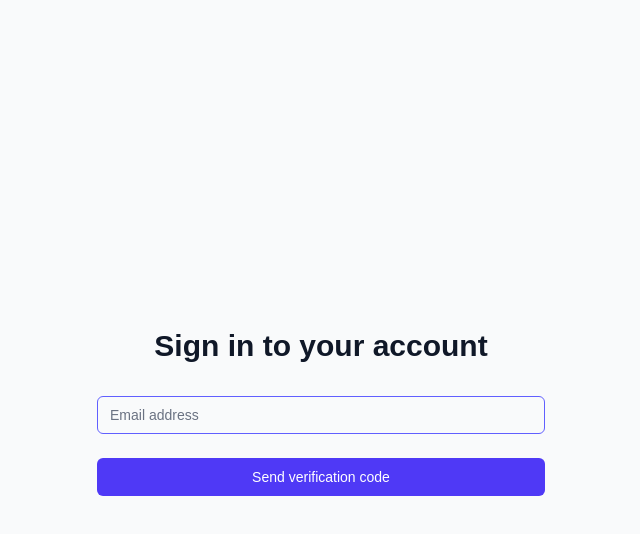
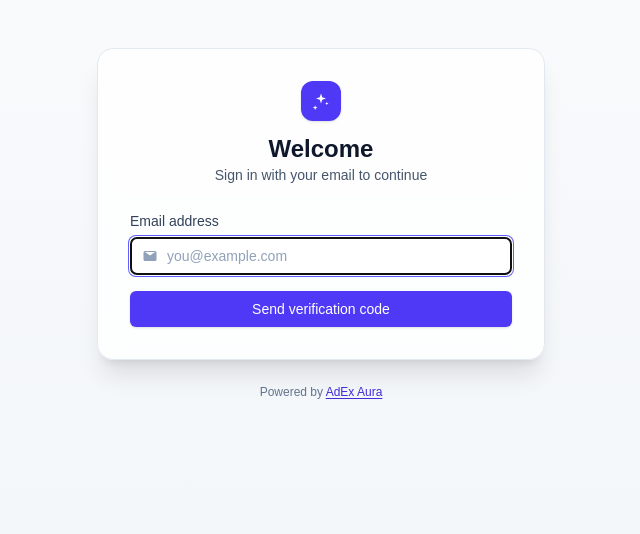
Before and after one commit to parch0n/Isaura, a Next.js app: page /login in a window 1280 px wide. Shown: the top 534 px of the page, without its empty margins (319-959 px from the left). Built offline with nearby package versions, Linux system fonts and the light colour scheme.

Commit message:
fix: login ui improvements

```diff
--- a/src/app/login/page.tsx
+++ b/src/app/login/page.tsx
@@ -1,126 +1,155 @@
 "use client";
 
-import { useState } from "react";
+import { useEffect, useRef, useState } from "react";
 import { useRouter } from "next/navigation";
 
 export default function Login() {
   const [email, setEmail] = useState("");
   const [code, setCode] = useState("");
   const [isCodeSent, setIsCodeSent] = useState(false);
-  const [loading, setLoading] = useState(false);
+  const [sending, setSending] = useState(false);
+  const [verifying, setVerifying] = useState(false);
   const [error, setError] = useState("");
   const router = useRouter();
+  const firstCodeRef = useRef<HTMLInputElement>(null);
+  const [isDark, setIsDark] = useState(false);
 
-  const handleSendCode = async (e: React.FormEvent) => {
-    e.preventDefault();
-    setLoading(true);
+  // Align dark mode with saved preference or system
+  useEffect(() => {
+    const saved = typeof window !== 'undefined' ? localStorage.getItem('theme') : null;
+    const prefersDark = typeof window !== 'undefined' && window.matchMedia && window.matchMedia('(prefers-color-scheme: dark)').matches;
+    const initial = saved === 'dark' || (!saved && prefersDark) ? 'dark' : 'light';
+    const dark = initial === 'dark';
+    setIsDark(dark);
+    document.documentElement.classList.toggle('dark', dark);
+  }, []);
+
+  const maskEmail = (e: string) => {
+    const [user, domain] = e.split('@');
+    if (!user || !domain) return e;
+    const maskedUser = user.length <= 2 ? user[0] + "*" : user[0] + "*".repeat(Math.max(1, user.length - 2)) + user[user.length - 1];
+    return `${maskedUser}@${domain}`;
+  };
+
+  const sendCode = async () => {
+    setSending(true);
     setError("");
-
     try {
       const res = await fetch("/api/auth/login", {
         method: "POST",
         headers: { "Content-Type": "application/json" },
         body: JSON.stringify({ email }),
       });
-
       const data = await res.json();
-
-      if (!res.ok) {
-        throw new Error(data.error || "Something went wrong");
-      }
-
+      if (!res.ok) throw new Error(data.error || "Something went wrong");
       setIsCodeSent(true);
+      // Focus first code box on success
+      setTimeout(() => firstCodeRef.current?.focus(), 0);
     } catch (error) {
       setError(error instanceof Error ? error.message : "Something went wrong");
     } finally {
-      setLoading(false);
+      setSending(false);
     }
+  };
+
+  const handleSendCode = async (e: React.FormEvent) => {
+    e.preventDefault();
+    await sendCode();
   };
 
   const handleVerifyCode = async (e: React.FormEvent) => {
     e.preventDefault();
-    setLoading(true);
+    setVerifying(true);
     setError("");
-
     try {
       const res = await fetch("/api/auth/verify", {
         method: "POST",
         headers: { "Content-Type": "application/json" },
         body: JSON.stringify({ email, code }),
       });
-
       const data = await res.json();
-
-      if (!res.ok) {
-        throw new Error(data.error || "Something went wrong");
-      }
-
-      // Save email in localStorage
+      if (!res.ok) throw new Error(data.error || "Something went wrong");
       localStorage.setItem('userEmail', email);
-
-      // Force a refresh of the router to ensure middleware runs
       router.refresh();
-
-      // Redirect to dashboard or home page after successful verification
       router.push("/");
     } catch (error) {
       setError(error instanceof Error ? error.message : "Something went wrong");
     } finally {
-      setLoading(false);
+      setVerifying(false);
     }
   };
 
   return (
-    <div className="min-h-screen flex items-center justify-center bg-gray-50 py-12 px-4 sm:px-6 lg:px-8">
-      <div className="max-w-md w-full space-y-8">
+    <div className={`min-h-screen flex items-start justify-center ${isDark ? 'bg-gradient-to-b from-slate-900 to-black' : 'bg-gradient-to-b from-slate-50 to-slate-100'} pt-12 pb-8 px-4 sm:px-6 lg:px-8`}>
+      <div className="w-full max-w-md">
+        <div className={`rounded-2xl shadow-xl overflow-hidden backdrop-blur-sm border ${isDark ? 'bg-slate-900/80 border-slate-700' : 'bg-white/80 border-slate-200'}`}>
+          <div className="p-8">
+            <div className="text-center mb-6">
+              <div className="mx-auto h-10 w-10 rounded-xl flex items-center justify-center bg-indigo-600 text-white shadow-sm">
+                {/* Sparkle icon */}
+                <svg xmlns="http://www.w3.org/2000/svg" viewBox="0 0 24 24" fill="currentColor" className="h-5 w-5">
+                  <path d="M12 3l1.5 4.5L18 9l-4.5 1.5L12 15l-1.5-4.5L6 9l4.5-1.5L12 3z" />
+                  <path d="M5 17l.75 2.25L8 20l-2.25.75L5 23l-.75-2.25L2 20l2.25-.75L5 17z" />
+                  <path d="M19 13l.5 1.5L21 15l-1.5.5L19 17l-.5-1.5L17 15l1.5-.5L19 13z" />
+                </svg>
+              </div>
+              <h1 className={`${isDark ? 'text-slate-100' : 'text-slate-900'} mt-3 text-2xl font-semibold`}>Welcome</h1>
+              <p className={`${isDark ? 'text-slate-400' : 'text-slate-600'} text-sm`}>{isCodeSent ? 'Enter the 6‑digit code we emailed you' : 'Sign in with your email to continue'}</p>
+            </div>
+
+            {!isCodeSent ? (
+              <form className="space-y-4" onSubmit={handleSendCode}>
                 <div>
-          <h2 className="mt-6 text-center text-3xl font-extrabold text-gray-900">
-            {isCodeSent ? "Enter 6-digit Code" : "Sign in to your account"}
-          </h2>
-        </div>
-        {!isCodeSent ? (
-          <form className="mt-8 space-y-6" onSubmit={handleSendCode}>
-            <div>
-              <label htmlFor="email" className="sr-only">
-                Email address
-              </label>
+                  <label htmlFor="email" className={`${isDark ? 'text-slate-300' : 'text-slate-700'} text-sm font-medium`}>Email address</label>
+                  <div className="mt-1 relative">
+                    <span className={`pointer-events-none absolute inset-y-0 left-3 inline-flex items-center ${isDark ? 'text-slate-500' : 'text-slate-400'}`}>
+                      <svg xmlns="http://www.w3.org/2000/svg" viewBox="0 0 24 24" fill="currentColor" className="h-4 w-4"><path d="M2.25 6.75A2.25 2.25 0 0 1 4.5 4.5h15a2.25 2.25 0 0 1 2.25 2.25v10.5A2.25 2.25 0 0 1 19.5 19.5h-15A2.25 2.25 0 0 1 2.25 17.25V6.75Zm2.4-.75 7.35 5.25L19.65 6h-15Z"/></svg>
+                    </span>
                     <input
                       id="email"
                       name="email"
                       type="email"
                       autoComplete="email"
                       required
-                className="appearance-none rounded-none relative block w-full px-3 py-2 border border-gray-300 placeholder-gray-500 text-gray-900 rounded-t-md rounded-b-md focus:outline-none focus:ring-indigo-500 focus:border-indigo-500 focus:z-10 sm:text-sm"
-                placeholder="Email address"
+                      className={`w-full pl-9 pr-3 py-2 rounded-md text-sm ring-1 ring-transparent focus:ring-2 focus:border-indigo-500 shadow-sm placeholder-slate-400 ${isDark ? 'bg-slate-800 border border-slate-700 focus:ring-indigo-400 text-slate-100' : 'bg-white border border-slate-200 focus:ring-indigo-500 text-slate-900'}`}
+                      placeholder="you@example.com"
                       value={email}
                       onChange={(e) => setEmail(e.target.value)}
-                disabled={loading}
+                      disabled={sending}
                       autoFocus={!isCodeSent}
                     />
                   </div>
+                </div>
 
                 {error && (
-              <div className="text-red-500 text-sm text-center">{error}</div>
+                  <div role="alert" className={`${isDark ? 'text-rose-300 bg-rose-950/40 border-rose-900' : 'text-rose-700 bg-rose-50 border-rose-200'} text-sm rounded-md p-3 border`}>{error}</div>
                 )}
 
-            <div>
                 <button
                   type="submit"
-                disabled={loading}
-                className="group relative w-full flex justify-center py-2 px-4 border border-transparent text-sm font-medium rounded-md text-white bg-indigo-600 hover:bg-indigo-700 focus:outline-none focus:ring-2 focus:ring-offset-2 focus:ring-indigo-500 disabled:opacity-50"
+                  disabled={sending}
+                  className={`w-full px-4 py-2 rounded-md text-sm font-medium text-white shadow-sm focus:outline-none focus:ring-2 focus:ring-offset-2 cursor-pointer disabled:cursor-not-allowed disabled:opacity-50 ${isDark ? 'bg-indigo-600 hover:bg-indigo-500 focus:ring-indigo-400 focus:ring-offset-slate-900' : 'bg-indigo-600 hover:bg-indigo-700 focus:ring-indigo-500'}`}
                 >
-                {loading ? "Sending..." : "Send verification code"}
+                  {sending ? "Sending..." : "Send verification code"}
+                </button>
+              </form>
+            ) : (
+              <form className="space-y-5" onSubmit={handleVerifyCode}>
+                <div className={`rounded-md px-3 py-2 border ${isDark ? 'bg-slate-900/60 border-slate-700 text-slate-200' : 'bg-white/70 border-slate-200 text-slate-800'}`}>
+                  <div className="flex items-center justify-between">
+                    <div className="text-sm">We sent a code to <span className="font-medium">{maskEmail(email)}</span></div>
+                    <button type="button" onClick={sendCode} disabled={sending} className={`text-xs underline cursor-pointer disabled:opacity-50 ${isDark ? 'text-indigo-300 hover:text-indigo-200' : 'text-indigo-700 hover:text-indigo-800'}`}>
+                      {sending ? 'Resending...' : 'Resend'}
                     </button>
                   </div>
-          </form>
-        ) : (
-          <form className="mt-8 space-y-6" onSubmit={handleVerifyCode}>
-            <div>
+                </div>
+
                 <label className="sr-only">Verification Code</label>
                 <div className="flex gap-2 justify-center">
                   {[0, 1, 2, 3, 4, 5].map((index) => (
                     <input
                       key={index}
+                      ref={index === 0 ? firstCodeRef : undefined}
                       type="text"
                       inputMode="numeric"
                       maxLength={1}
@@ -128,63 +157,52 @@ export default function Login() {
                       required
                       value={code[index] || ""}
                       onKeyDown={(e) => {
-                      const inputs = e.currentTarget.parentElement
-                        ?.children as HTMLCollection;
-
+                        const inputs = e.currentTarget.parentElement?.children as HTMLCollection;
                         if (/^[0-9]$/.test(e.key)) {
                           e.preventDefault();
                           const newCode = code.split("");
-                        newCode[index] = e.key; // overwrite current box
+                          newCode[index] = e.key;
                           setCode(newCode.join(""));
-
-                        // move focus to next input
-                        if (index < 5) {
-                          (inputs[index + 1] as HTMLInputElement).focus();
+                          if (index < 5) (inputs[index + 1] as HTMLInputElement).focus();
                         }
-                      }
-
                         if (e.key === "Backspace") {
                           e.preventDefault();
                           const newCode = code.split("");
                           newCode[index] = "";
                           setCode(newCode.join(""));
-                        if (index > 0)
-                          (inputs[index - 1] as HTMLInputElement).focus();
+                          if (index > 0) (inputs[index - 1] as HTMLInputElement).focus();
                         }
-
-                      if (e.key === "ArrowLeft" && index > 0) {
-                        (inputs[index - 1] as HTMLInputElement).focus();
-                      }
-
-                      if (e.key === "ArrowRight" && index < 5) {
-                        (inputs[index + 1] as HTMLInputElement).focus();
-                      }
+                        if (e.key === "ArrowLeft" && index > 0) (inputs[index - 1] as HTMLInputElement).focus();
+                        if (e.key === "ArrowRight" && index < 5) (inputs[index + 1] as HTMLInputElement).focus();
                       }}
                       onPaste={(e) => {
                         e.preventDefault();
-                      const text = e.clipboardData
-                        .getData("text")
-                        .replace(/\D/g, "")
-                        .slice(0, 6);
+                        const text = e.clipboardData.getData("text").replace(/\D/g, "").slice(0, 6);
                         if (!text) return;
                         setCode(text);
-
                         const lastIndex = Math.min(text.length - 1, 5);
-                      const inputs = e.currentTarget.parentElement
-                        ?.children as HTMLCollection;
+                        const inputs = e.currentTarget.parentElement?.children as HTMLCollection;
                         (inputs[lastIndex] as HTMLInputElement).focus();
                       }}
-                    className="w-12 h-12 text-center text-2xl font-bold border-2 border-gray-300 rounded-lg focus:outline-none focus:ring-2 focus:ring-indigo-500 focus:border-indigo-500 text-gray-900"
+                      onChange={(e) => {
+                        // Fallback for environments that don't trigger keydown (e.g., mobile)
+                        const inputs = e.currentTarget.parentElement?.children as HTMLCollection;
+                        const val = e.currentTarget.value.replace(/\D/g, "").slice(-1);
+                        const newCode = code.split("");
+                        newCode[index] = val || "";
+                        setCode(newCode.join(""));
+                        if (val && index < 5) (inputs[index + 1] as HTMLInputElement).focus();
+                      }}
+                      className={`${isDark ? 'bg-slate-800 border-slate-700 text-slate-100 focus:ring-indigo-400' : 'bg-white border-slate-300 text-slate-900 focus:ring-indigo-500'} w-12 h-12 text-center text-2xl font-semibold border-2 rounded-lg focus:outline-none focus:ring-2`}
                     />
                   ))}
                 </div>
-            </div>
 
                 {error && (
-              <div className="text-red-500 text-sm text-center">{error}</div>
+                  <div role="alert" className={`${isDark ? 'text-rose-300 bg-rose-950/40 border-rose-900' : 'text-rose-700 bg-rose-50 border-rose-200'} text-sm rounded-md p-3 border`}>{error}</div>
                 )}
 
-            <div className="text-sm text-center">
+                <div className="flex items-center justify-between text-sm">
                     <a
                     href="#"
                     onClick={(e) => {
@@ -193,26 +211,32 @@ export default function Login() {
                       setCode("");
                       setError("");
                       setEmail("");
-                  setLoading(false);
+                      setSending(false);
+                      setVerifying(false);
                     }}
-                className="font-medium text-indigo-600 hover:text-indigo-500 cursor-pointer underline"
+                    className={`${isDark ? 'text-slate-400 hover:text-slate-300' : 'text-slate-600 hover:text-slate-800'} underline`}
                   >
                     Use a different email
                   </a>
+                  <div className={`${isDark ? 'text-slate-400' : 'text-slate-500'}`}>Didn’t get it? Check your spam folder</div>
                 </div>
 
-            <div>
                 <button
                   type="submit"
-                disabled={loading}
-                className="group relative w-full flex justify-center py-2 px-4 border border-transparent text-sm font-medium rounded-md text-white bg-indigo-600 hover:bg-indigo-700 focus:outline-none focus:ring-2 focus:ring-offset-2 focus:ring-indigo-500 disabled:opacity-50"
+                  disabled={verifying || code.length !== 6}
+                  className={`w-full px-4 py-2 rounded-md text-sm font-medium text-white shadow-sm focus:outline-none focus:ring-2 focus:ring-offset-2 cursor-pointer disabled:cursor-not-allowed disabled:opacity-50 ${isDark ? 'bg-indigo-600 hover:bg-indigo-500 focus:ring-indigo-400 focus:ring-offset-slate-900' : 'bg-indigo-600 hover:bg-indigo-700 focus:ring-indigo-500'}`}
                 >
-                {loading ? "Verifying..." : "Verify code"}
+                  {verifying ? "Verifying..." : "Verify code"}
                 </button>
-            </div>
               </form>
             )}
           </div>
         </div>
+
+        <p className={`mt-6 text-center text-xs ${isDark ? 'text-slate-500' : 'text-slate-500'}`}>
+          Powered by <a href="https://www.adex.network/blog/introducing-adex-aura/" target="_blank" rel="noopener noreferrer" className={`${isDark ? 'text-indigo-300 hover:text-indigo-200' : 'text-indigo-700 hover:text-indigo-800'} underline underline-offset-2`}>AdEx Aura</a>
+        </p>
+      </div>
+    </div>
   );
 }
--- a/src/app/page.tsx
+++ b/src/app/page.tsx
@@ -13,6 +13,7 @@ export default function Home() {
   const [defaultedTab, setDefaultedTab] = useState(false);
   const [copied, setCopied] = useState<string | null>(null);
   const [theme, setTheme] = useState<'light' | 'dark'>('light');
+  const [themeReady, setThemeReady] = useState(false);
   const [btcPrice, setBtcPrice] = useState<number | null>(null);
   const [ethPrice, setEthPrice] = useState<number | null>(null);
   const [btcChange, setBtcChange] = useState<number | null>(null);
@@ -216,6 +217,7 @@ export default function Home() {
     const initial = saved === 'dark' || (!saved && prefersDark) ? 'dark' : 'light';
     setTheme(initial);
     if (initial === 'dark') document.documentElement.classList.add('dark');
+    setThemeReady(true);
   }, []);
 
   // Fetch BTC/ETH price and dominance from CoinGecko
@@ -253,10 +255,10 @@ export default function Home() {
   }, []);
 
   useEffect(() => {
-    if (typeof window === 'undefined') return;
+    if (typeof window === 'undefined' || !themeReady) return;
     localStorage.setItem('theme', theme);
     document.documentElement.classList.toggle('dark', theme === 'dark');
-  }, [theme]);
+  }, [theme, themeReady]);
 
   // Close wallet dropdown on outside click or Escape
   useEffect(() => {
```
Lines whose indentation alone changed are shown as unchanged.
